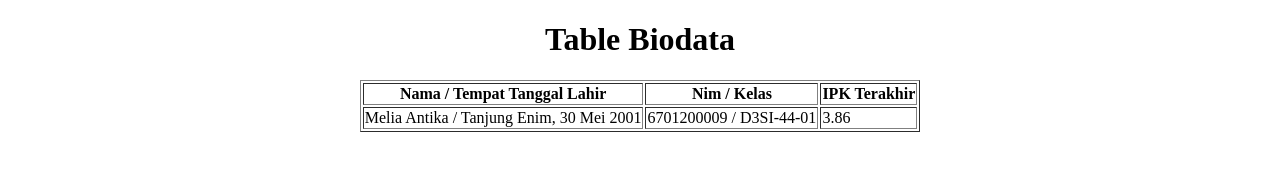
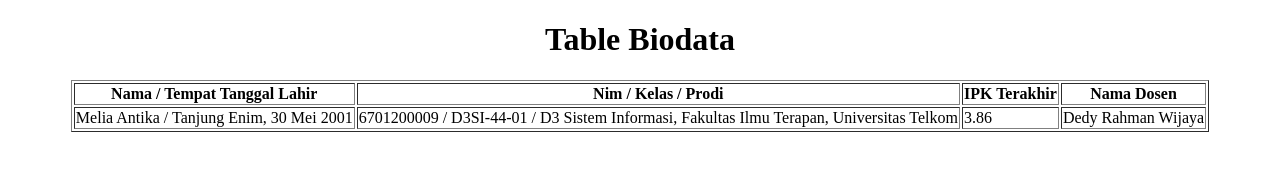
Before and after one commit to meliaantikaa/6701200009-assessment1pwb, a plain HTML site: page index.html in a window 1280 px wide. Drawn offline with Linux system fonts and the light colour scheme.

Commit message:
v1.2.0-6701200009

```diff
--- a/index.html
+++ b/index.html
@@ -13,13 +13,16 @@
     <table border="1" style="margin: auto;">
         <tr>
             <th>Nama / Tempat Tanggal Lahir </th>
-            <th>Nim / Kelas </th>
+            <th>Nim / Kelas / Prodi</th>
             <th>IPK Terakhir</th>
+            <th>Nama Dosen</th>
         </tr>
         <tr>
             <td>Melia Antika / Tanjung Enim, 30 Mei 2001</td>
-            <td>6701200009 / D3SI-44-01 </td>
+            <td>6701200009 / D3SI-44-01 / D3 Sistem Informasi,
+                Fakultas Ilmu Terapan,  Universitas Telkom </td>
             <td>3.86</td>
+            <td>Dedy Rahman Wijaya</td>
         </tr>
     </table>
 </body>
```
Also changed, not shown: about.html (added, +14 -0 lines).
